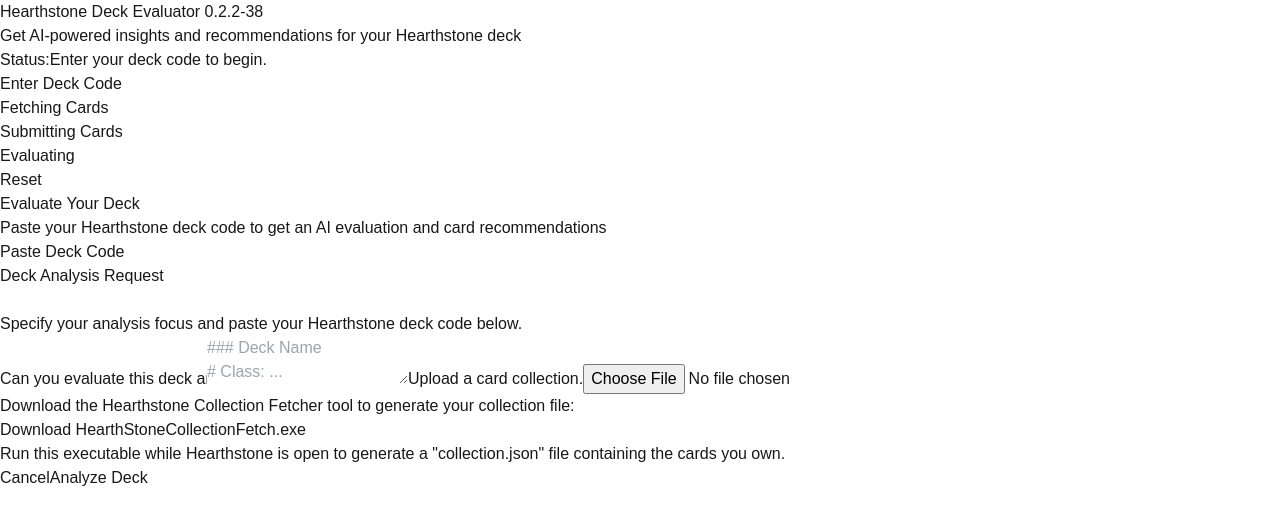
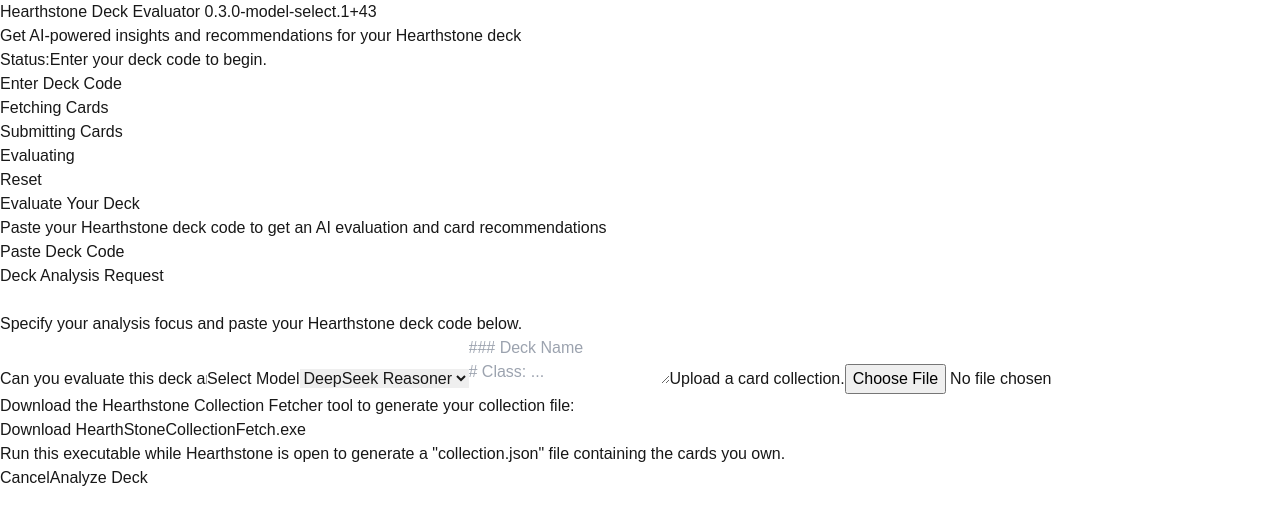
Before and after one commit to Madrawn/deck-recommender, a Next.js app: page / in a window 1280 px wide. Both pictures are taken after a click on the button "Paste Deck Code". Shown: the top 524 px of the page. Built offline with nearby package versions, Linux system fonts and the light colour scheme.

Commit message:
feat: add model selection functionality in chat and deck components

```diff
--- a/src/app/api/chat/route.ts
+++ b/src/app/api/chat/route.ts
@@ -10,9 +10,10 @@
 })
 export async function POST (req: Request) {
   console.log('req', req)
-  const { messages } = await req.json()
+  const requestBody = await req.json()
+  const { messages, model } = requestBody; // Get model from request body
   const result = await streamText({
-    model: deepseek('deepseek-reasoner'),
+    model: deepseek(model), // Use selected model
     messages,
     temperature: 0.2
   })
--- a/src/app/deckChatService.ts
+++ b/src/app/deckChatService.ts
@@ -1,7 +1,7 @@
 import { useChat } from '@ai-sdk/react'
 import { useCallback } from 'react'
 
-const useDeckChat = () => {
+const useDeckChat = (selectedModel: string) => {
   // Memoize error handler to stabilize useChat config
   const handleError = useCallback((error: unknown) => {
     console.error(error)
@@ -10,7 +10,8 @@
 
   const { messages, setMessages, setInput, error, handleSubmit, status, stop } =
     useChat({
-      onError: handleError // Now stable reference
+      onError: handleError, // Now stable reference
+      body: { model: selectedModel }, // Pass selected model
     })
 
   const resetChat = useCallback(() => {
--- a/src/app/deckCodeInputModal.tsx
+++ b/src/app/deckCodeInputModal.tsx
@@ -14,6 +14,8 @@
   userRequestState: {
     userRequest: string;
     handleUserRequestChange: (e: React.ChangeEvent<HTMLInputElement>) => void;
+    selectedModel: string; // Add selected model
+    handleModelChange: (e: React.ChangeEvent<HTMLSelectElement>) => void; // Add handler for model change
   };
   handlers: {
     handleDeckCodeChange: (e: React.ChangeEvent<HTMLTextAreaElement>) => void;
@@ -82,6 +84,18 @@
             placeholder="What would you like to know about your deck? (Optional)"
           />
 
+          <label htmlFor="model-select" className="sr-only">Select Model</label>
+          <select
+            id="model-select"
+            value={userRequestState.selectedModel}
+            onChange={userRequestState.handleModelChange}
+            className="w-full p-3 mb-4 border border-gray-300 rounded-md focus:outline-none focus:ring-2 focus:ring-purple-500"
+          >
+            <option value="deepseek-reasoner">DeepSeek Reasoner</option>
+            <option value="deepseek-coder">DeepSeek Coder</option>
+            <option value="deepseek-chat">DeepSeek Chat</option>
+          </select>
+
           <textarea
             value={deckState.deckCode}
             onChange={handlers.handleDeckCodeChange}
--- a/src/app/page.tsx
+++ b/src/app/page.tsx
@@ -21,6 +21,7 @@
     "Can you evaluate this deck and suggest improvements?"
   );
   const [collection, setCollection] = useState<CollectionCard[]>([]); // Add state for collection
+  const [selectedModel, setSelectedModel] = useState("deepseek-reasoner");
 
   // State tracking
   const [evaluationState, setEvaluationState] = useState<DeckEvaluationState>(
@@ -36,7 +37,7 @@
     handleSubmit: handleChatSubmit,
     stop,
     status,
-  } = useDeckChat();
+  } = useDeckChat(selectedModel);
 
   // Modal handlers
   const handleOpenModal = () => setIsModalOpen(true);
@@ -180,6 +181,8 @@
     userRequestState: {
       userRequest,
       handleUserRequestChange: (e) => setUserRequest(e.target.value),
+      selectedModel, // Pass selected model
+      handleModelChange: (e) => setSelectedModel(e.target.value), // Add handler for model change
     },
     handlers: {
       handleDeckCodeChange,
--- a/src/app/renderDeckEvaluator.tsx
+++ b/src/app/renderDeckEvaluator.tsx
@@ -32,6 +32,8 @@
   userRequestState: {
     userRequest: string;
     handleUserRequestChange: (e: React.ChangeEvent<HTMLInputElement>) => void;
+    selectedModel: string; // Add selected model
+    handleModelChange: (e: React.ChangeEvent<HTMLSelectElement>) => void; // Add handler for model change
   };
   handlers: {
     handleDeckCodeChange: (e: React.ChangeEvent<HTMLTextAreaElement>) => void;
--- a/src/app/version.json
+++ b/src/app/version.json
@@ -1,27 +1,27 @@
 {
-  "AssemblySemFileVer": "0.2.2.0",
-  "AssemblySemVer": "0.2.2.0",
-  "BranchName": "master",
-  "BuildMetaData": null,
+  "AssemblySemFileVer": "0.3.0.0",
+  "AssemblySemVer": "0.3.0.0",
+  "BranchName": "feature/model_select",
+  "BuildMetaData": 43,
   "CommitDate": "2025-03-02",
-  "CommitsSinceVersionSource": 38,
-  "EscapedBranchName": "master",
-  "FullBuildMetaData": "Branch.master.Sha.7c4568243380d158a4e08714326a68fe2a267c52",
-  "FullSemVer": "0.2.2-38",
-  "InformationalVersion": "0.2.2-38+Branch.master.Sha.7c4568243380d158a4e08714326a68fe2a267c52",
+  "CommitsSinceVersionSource": 43,
+  "EscapedBranchName": "feature-model-select",
+  "FullBuildMetaData": "43.Branch.feature-model-select.Sha.0890d6b4474f12acaecf71f8fc803ffd3204d256",
+  "FullSemVer": "0.3.0-model-select.1+43",
+  "InformationalVersion": "0.3.0-model-select.1+43.Branch.feature-model-select.Sha.0890d6b4474f12acaecf71f8fc803ffd3204d256",
   "Major": 0,
-  "MajorMinorPatch": "0.2.2",
-  "Minor": 2,
-  "Patch": 2,
-  "PreReleaseLabel": "",
-  "PreReleaseLabelWithDash": "",
-  "PreReleaseNumber": 38,
-  "PreReleaseTag": "38",
-  "PreReleaseTagWithDash": "-38",
-  "SemVer": "0.2.2-38",
-  "Sha": "7c4568243380d158a4e08714326a68fe2a267c52",
-  "ShortSha": "7c45682",
-  "UncommittedChanges": 3,
+  "MajorMinorPatch": "0.3.0",
+  "Minor": 3,
+  "Patch": 0,
+  "PreReleaseLabel": "model-select",
+  "PreReleaseLabelWithDash": "-model-select",
+  "PreReleaseNumber": 1,
+  "PreReleaseTag": "model-select.1",
+  "PreReleaseTagWithDash": "-model-select.1",
+  "SemVer": "0.3.0-model-select.1",
+  "Sha": "0890d6b4474f12acaecf71f8fc803ffd3204d256",
+  "ShortSha": "0890d6b",
+  "UncommittedChanges": 8,
   "VersionSourceSha": "2c79aac52fefa0aa03f4efb6d60082161502682c",
-  "WeightedPreReleaseNumber": 55038
+  "WeightedPreReleaseNumber": 30001
 }
```
